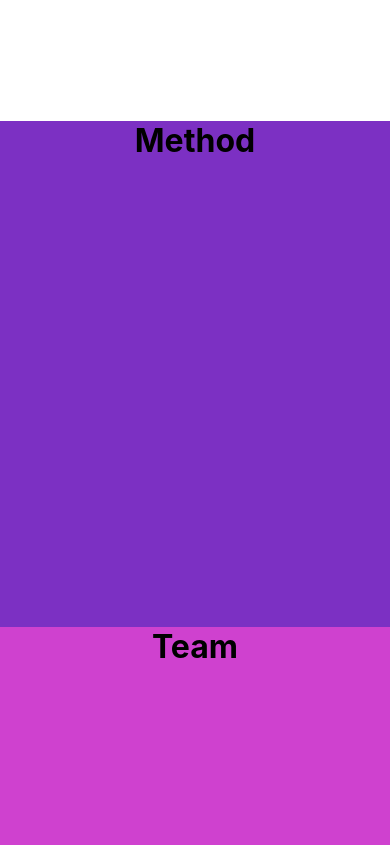
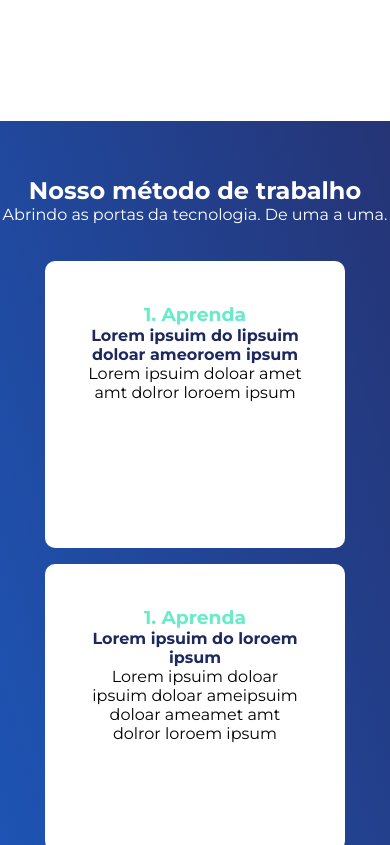
Before and after one commit to PedroMilani04/ej-landingpage, a React (Create React App) app: page / in a window 390 px wide. Shown: the part 2580-3425 px from the top of the page. Built offline with nearby package versions, Linux system fonts and the light colour scheme; a web font is replaced by a local one.

Commit message:
method + responsiveness added

```diff
--- a/src/Method/Method.css
+++ b/src/Method/Method.css
@@ -1,3 +1,5 @@
+@import url('https://fonts.googleapis.com/css2?family=Montserrat:wght@700&display=swap');
+
 * {
     box-sizing: border-box;
     margin: 0;
@@ -8,6 +10,107 @@
     display: flex;
     flex-direction: column;
     align-items: center;
-    background-color: #7c30c3;
-    height: 60vh;
+    background: linear-gradient(to top right,#1c5cc4, #253475);
+    height: 100vh;
 }
+
+ .method-content {
+    display: flex;
+    flex-direction: column;
+    align-items: center;
+    justify-content: center;
+    height: 100vh;
+    width: 100vw;
+    padding: 0vw;
+    font-family: 'Montserrat', sans-serif;
+}
+.method-content h3 {
+    color: #67ecc8;
+}
+.method-content h4{
+    color: #1d295e
+}
+.method-content h1 {
+    color: white;
+    font-weight: bold;
+    font-size: 3rem;
+    font-weight: 600;
+}
+.method-content h2 {
+    color: white;
+    font-weight: bold;
+    font-size: 2rem;
+    font-weight: 400;
+    margin-bottom: 3.5vh;
+}
+.cards {
+    display: flex;
+    padding: 2vw;
+}
+
+.card {
+    margin-left: 2vw;
+    background-color: white;
+    padding:5vh;
+    border-radius: 10px;
+    width: 25vw;
+    height: 25vh;
+    text-align: center;
+}
+@media(max-width: 1025px) {
+    .card {
+        width: 28vw;
+        height: 30vh;
+    }
+}
+@media(max-width: 800px) {
+    .method {
+        height: 115vh;
+    }
+    .method-content {
+        margin-top: 5vh;
+    }
+    .cards {
+        flex-direction: column;
+        align-items: center;
+    }
+
+    .card {
+        margin-left: 0vw;
+        margin-bottom: 2vw;
+        height: 23vh;
+        width: 80vw;
+    }
+    .method-content h1 {
+        font-size: 2rem;
+    }
+    .method-content h2 {
+        font-size: 1.5rem;
+    }
+}
+
+@media(max-width: 426px) {
+    .method {
+        height: 145vh;
+    }
+    .method-content h1 {
+        font-size: 1.5rem;
+        text-align: center;
+        margin-top:30vh;
+    }
+    .method-content h2 {
+        font-size: 1rem;
+        text-align: center;
+    }
+        .cards {
+            flex-direction: column;
+            align-items: center;
+        }
+
+        .card {
+            margin-left: 0vw;
+            margin-bottom: 4vw;
+            width: 80%;
+            height: 34vh;
+        }
+}
--- a/src/Method/Method.js
+++ b/src/Method/Method.js
@@ -4,7 +4,30 @@ import { } from "./Method.css";
 function Method() {
   return (
     <div className="method">
-      <h1>Method</h1>
+      <div className="method-content">
+        <h1>Nosso método de trabalho</h1>
+        <h2>Abrindo as portas da tecnologia. De uma a uma.</h2>
+        <div className="cards">
+          <section className="card">
+            <h3>1. Aprenda</h3>
+            <h4>Lorem ipsuim do lipsuim doloar ameoroem ipsum</h4>
+            <p>Lorem ipsuim doloar amet amt dolror loroem ipsum</p>
+          </section>
+          <section className="card">
+            <h3>1. Aprenda</h3>
+            <h4>Lorem ipsuim do loroem ipsum</h4>
+            <p>Lorem ipsuim doloar ipsuim doloar ameipsuim doloar ameamet amt dolror loroem ipsum</p>
+          </section>
+          <section className="card">
+            <h3>1. Aprenda</h3>
+            <h4>Lorem ipsuim do loroem ipsum</h4>
+            <p>Lorem ipsuim doloar amipsuipsuim doloar ameipsuim doloar ameim doloar ameet amt dolror loroem ipsum</p>
+          </section>
+        </div>
+        <div>
+          <button className="button-74">Contact us</button>
+        </div>
+      </div>
     </div>
   );
 }
--- a/src/Team/Team.css
+++ b/src/Team/Team.css
@@ -8,6 +8,6 @@
     display: flex;
     flex-direction: column;
     align-items: center;
-    background-color: #cf41cf;
-    height: 100vh;
+    background-color: #fbf9f9;
+    height: 60vh;
 }
--- a/src/What/What.css
+++ b/src/What/What.css
@@ -28,11 +28,20 @@
     color: #263578;
 }
 @media(max-width: 1024px) {
-    .what {
-        scale: .85;
-    }
+   .what h1, h2, p {
+    scale: 0.8;
+   }
+   .what .button-74 {
+    scale: .97;
+   }
 }
 @media(max-width: 768px) {
+    .what h1, h2, p {
+        scale: 1;
+       }
+       .what .button-74 {
+        scale: .97;
+       }
     .what {
         height: 80vh;
         padding: 10vw 5vw;
```
Also changed, not shown: src/What/What.js (+5 -6 lines).
